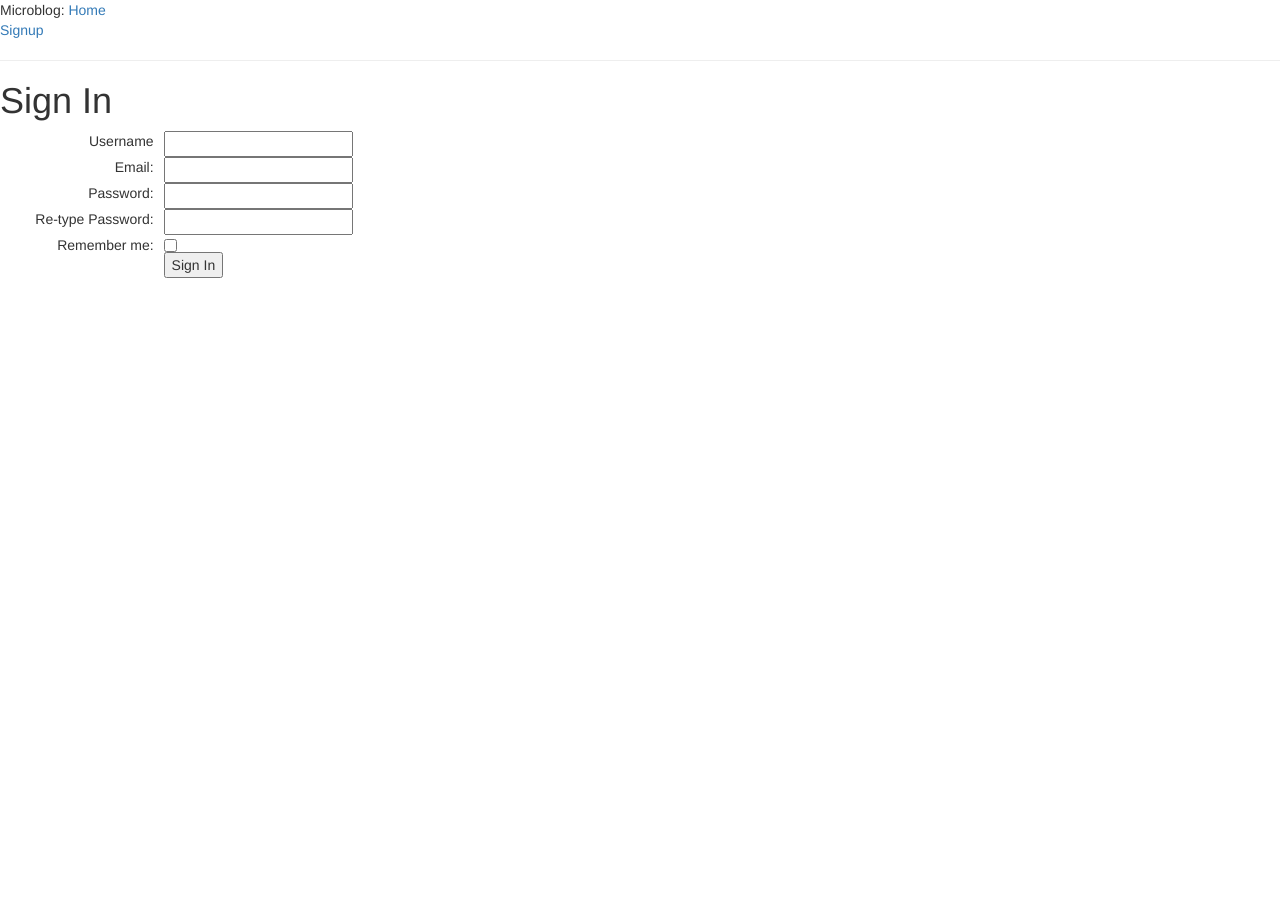
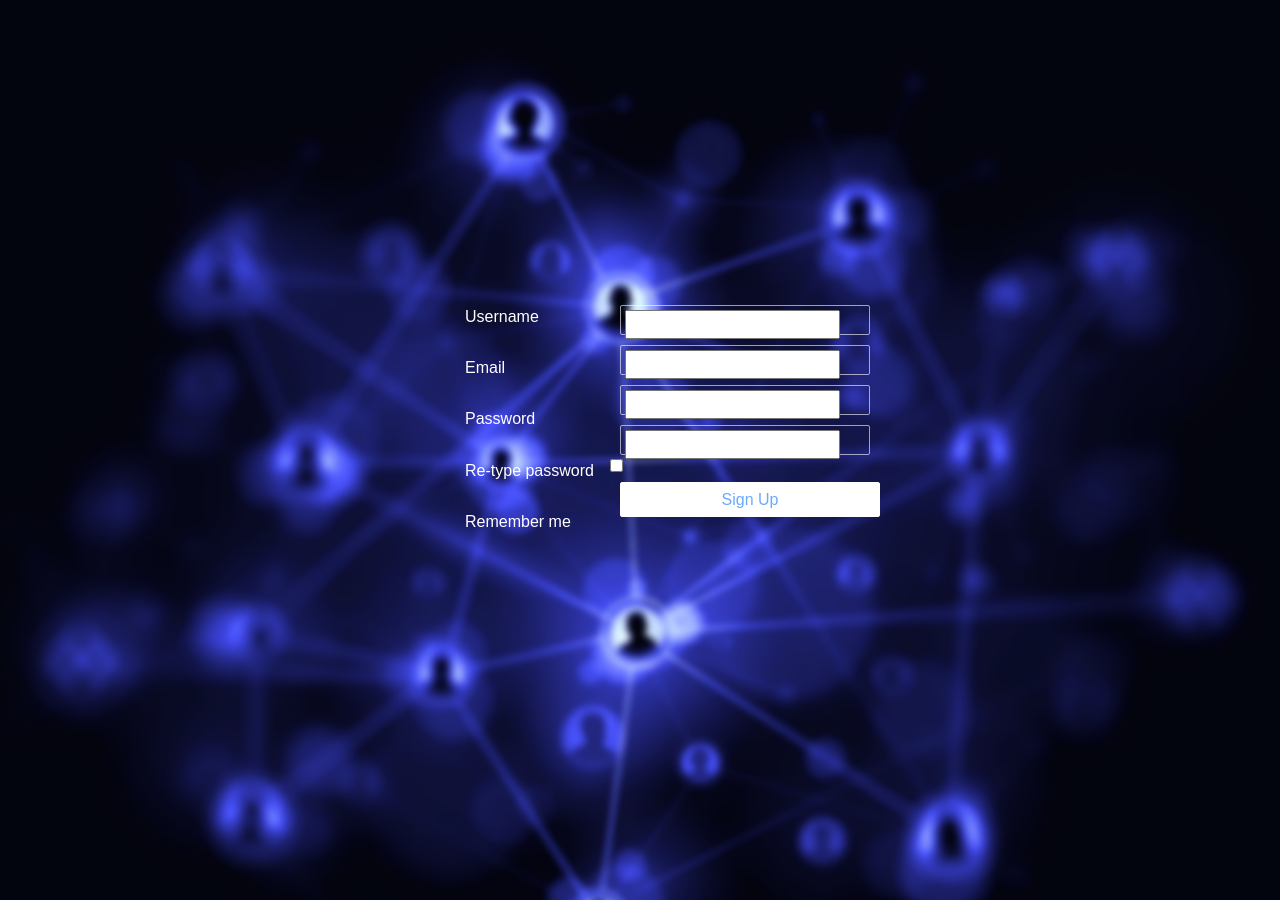
Before and after one commit to akhiaji/ContactContacts, a Flask app: page /signup in a window 1280 px wide. Run offline with Flask 2, Linux system fonts and the light colour scheme; some libraries are stand-ins or nearby versions.

Commit message:
Updated sign up page to match login page

```diff
--- a/app/templates/signup.html
+++ b/app/templates/signup.html
@@ -1,57 +1,106 @@
 {% extends "base.html" %}
 {% block content %}
 <style>
+.backgroundShit {
+    position: absolute;
+    top: -20px;
+    left: -20px;
+    right: -40px;
+    bottom: -40px;
+    width: auto;
+    height: auto;
+    background-image: url(login-background.png);
+    background-size: cover;
+    z-index: 0;
+}
 .left {
-    width: 30%;
+    position: absolute;
+    top: calc(35% - 25px);
+    left: calc(50% - 185px);
+    z-index: 2;
     float: left;
-    text-align: right;
+    color: #fff;
+    font-family: 'Exo', sans-serif;
+    font-size: 16px;
+    font-weight: 400;
+    line-height: 320%;
 }
 .right {
+    position: absolute;
+    top: calc(50% - 175px);
+    left: calc(50% - 50px);
+    height: 150px;
+    width: 350px;
+    padding: 10px;
+    z-index: 2;
+}
+.fields {
     width: 65%;
     margin-left: 10px;
     float:left;
+    width: 250px;
+    height: 30px;
+    background: transparent;
+    border: 1px solid rgba(255,255,255,0.6);
+    border-radius: 2px;
+    color: #fff;
+    font-family: 'Exo', sans-serif;
+    font-size: 16px;
+    font-weight: 400;
+    padding: 4px;
+    margin-top: 10px;
+}
+.right input[type=button] {
+    width: 260px;
+    height: 35px;
+    background: #fff;
+    border: 1px solid #fff;
+    cursor: pointer;
+    border-radius: 2px;
+    color: #6aaafd;
+    font-family: 'Exo', sans-serif;
+    font-size: 16px;
+    font-weight: 400;
+    padding: 6px;
+    margin-top: 10px;
+    margin-left: 10px;
 }
 
 </style>
-<h1>Sign In</h1>
+<div class = "backgroundShit">
+    <div class = "left"> Username
+        <br>
+        Email
+        <br>
+        Password
+        <br>
+        Re-type password
+        <br>
+        Remember me
+    </div>
+    <div class = "right">
         <form style = "width: 40%" action="" method="post" name="login">
             {{ form.hidden_tag() }}
-        <div class = "left">
-            Username
-        </div>
-        <div class = "right">
+            <div class = "fields">
                 {{ form.username }}
             </div>
             <br>
-        <div class = "left">
-            Email:
-        </div>
-        <div class = "right">
+            <div class = "fields">
                 {{ form.email }}
             </div>
             <br>
-        <div class = "left">
-            Password:
-        </div>
-        <div class = "right">
+            <div class = "fields">
                 {{ form.password }}
             </div>
             <br>
-        <div class = "left">
-            Re-type Password:
-        </div>
-        <div class = "right">
+            <div class = "fields">
                 {{ form.confirm }}
             </div>
             <br>
-        <div class = "left">
-            Remember me:
-        </div>
-        <div class = "right">
+            <div>
                 {{ form.remember_me}}
             </div>
-        <div class = "right">
-            <input type="submit" value="Sign In">
+            <input type="button" value="Sign Up">
+        </form>
     </div>
-    </form>
 {% endblock %}
```
Lines whose indentation alone changed are shown as unchanged.
